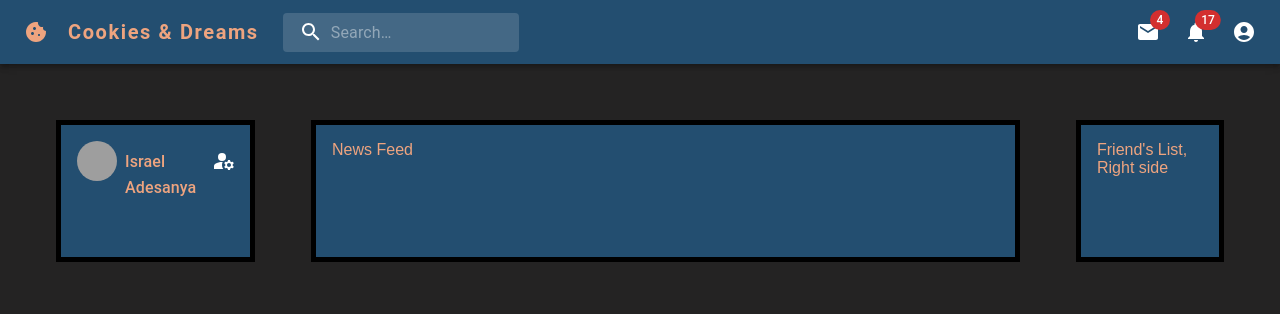
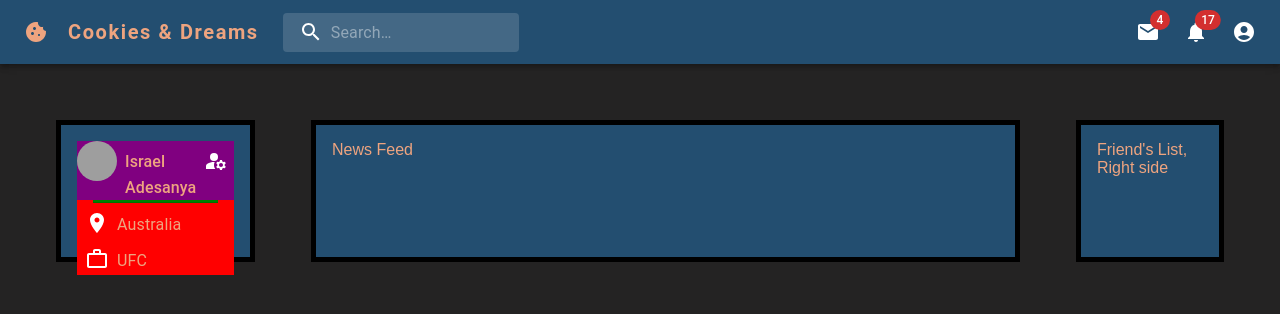
Before and after one commit to cortinabryan/Social-Media-App, a React (Create React App) app in the folder client/: page / in a window 1280 px wide. Shown: the top 314 px of the page. Built offline with nearby package versions, Linux system fonts and the light colour scheme; grey boxes are pictures that could not be loaded.

Commit message:
added work and location icons for userInfo

```diff
--- a/client/src/components/UserInfo.tsx
+++ b/client/src/components/UserInfo.tsx
@@ -3,11 +3,15 @@ import { Box } from "@mui/material/";
 import Avatar from "@mui/material/Avatar";
 import { Typography } from "@mui/material";
 import ManageAccountsIcon from "@mui/icons-material/ManageAccounts";
+import Divider from "@mui/material/Divider";
+import LocationOnIcon from "@mui/icons-material/LocationOn";
+import WorkOutlineIcon from "@mui/icons-material/WorkOutline";
 
 const UserInfo = () => {
   return (
     <>
       <Box
+        id="outter"
         sx={{
           backgroundColor: "primary.main",
           color: "secondary.main",
@@ -17,6 +21,100 @@ const UserInfo = () => {
           // width: "200px",
           border: "5px solid black",
           display: "flex",
+          flexDirection: "column",
+          justifyContent: "space-between",
+          "&:hover": {
+            backgroundColor: "myCustomColor.superDark",
+          },
+        }}
+      >
+        <Box id="inner" sx={{ flexDirection: "row", bgcolor: "red" }}>
+          <Box id="top" sx={{ bgcolor: "purple", display: "flex" }}>
+            <Avatar alt="Mr.Guy" src="/static/images/avatar/2.jpg" />
+            <Typography
+              variant="h6"
+              sx={{
+                mx: ".5rem",
+                mt: ".5rem",
+                fontSize: "1rem",
+                // verticalAlign: "super",
+                // allignSelf: "center",
+              }}
+            >
+              Israel Adesanya
+            </Typography>
+            <ManageAccountsIcon
+              sx={{
+                mt: ".5rem",
+                ml: "auto",
+                mr: ".5rem",
+                color: "#fff",
+                "&:hover": {
+                  cursor: "pointer",
+                },
+              }}
+            />
+          </Box>
+          <Divider variant="middle" sx={{ bgcolor: "green", height: "2px" }} />
+          <Box id="middle" sx={{ display: "flex" }}>
+            <LocationOnIcon
+              sx={{
+                mt: ".5rem",
+                ml: ".5rem",
+                color: "#fff",
+                justifySelf: "end",
+                "&:hover": {
+                  cursor: "pointer",
+                },
+              }}
+            />
+            <Typography
+              variant="subtitle1"
+              sx={{ mx: ".5rem", mt: ".5rem", fontSize: "1rem" }}
+            >
+              Australia
+            </Typography>
+          </Box>
+          <Box id="middle" sx={{ display: "flex" }}>
+            <WorkOutlineIcon
+              sx={{
+                mt: ".5rem",
+                ml: ".5rem",
+                color: "#fff",
+                justifySelf: "end",
+                "&:hover": {
+                  cursor: "pointer",
+                },
+              }}
+            />
+            <Typography
+              variant="subtitle1"
+              sx={{ mx: ".5rem", mt: ".5rem", fontSize: "1rem" }}
+            >
+              UFC
+            </Typography>
+          </Box>
+        </Box>
+      </Box>
+    </>
+  );
+};
+
+export default UserInfo;
+
+{
+  /* <Box
+          id="inner"
+          sx={{
+            backgroundColor: "primary.main",
+            color: "secondary.main",
+            padding: "1rem",
+            margin: "1rem",
+            height: "100px",
+            // width: "200px",
+            border: "5px solid black",
+            display: "flex",
+            flexDirection: "row",
             justifyContent: "space-between",
             "&:hover": {
               backgroundColor: "myCustomColor.superDark",
@@ -51,9 +149,6 @@ const UserInfo = () => {
               }}
             />
           </Box>
-      </Box>
-    </>
-  );
-};
-
-export default UserInfo;
+          <Divider variant="middle" sx={{ color: "red" }} />
+        </Box> */
+}
```
Lines whose indentation alone changed are shown as unchanged.
